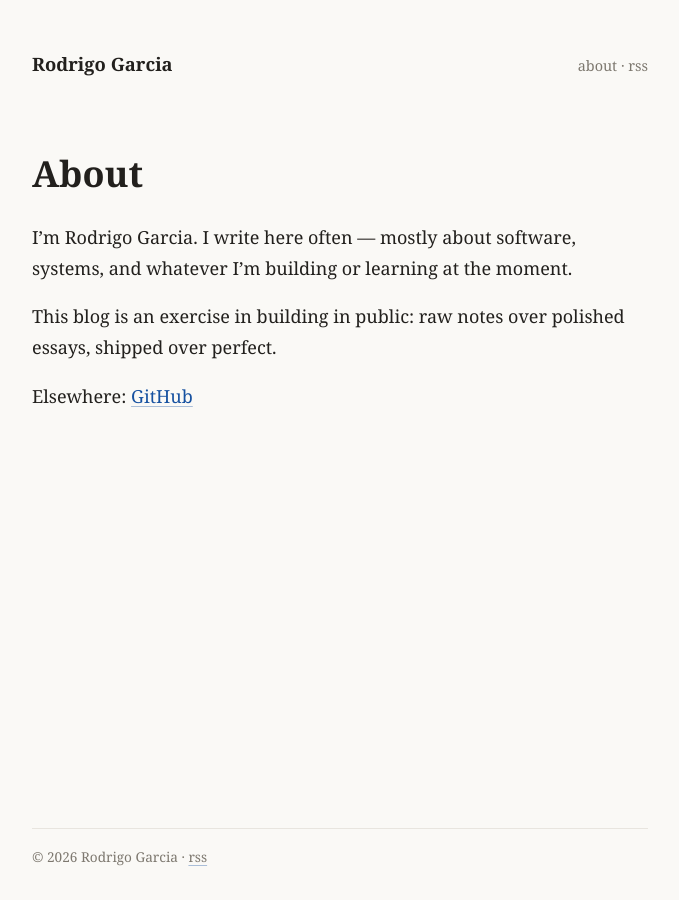
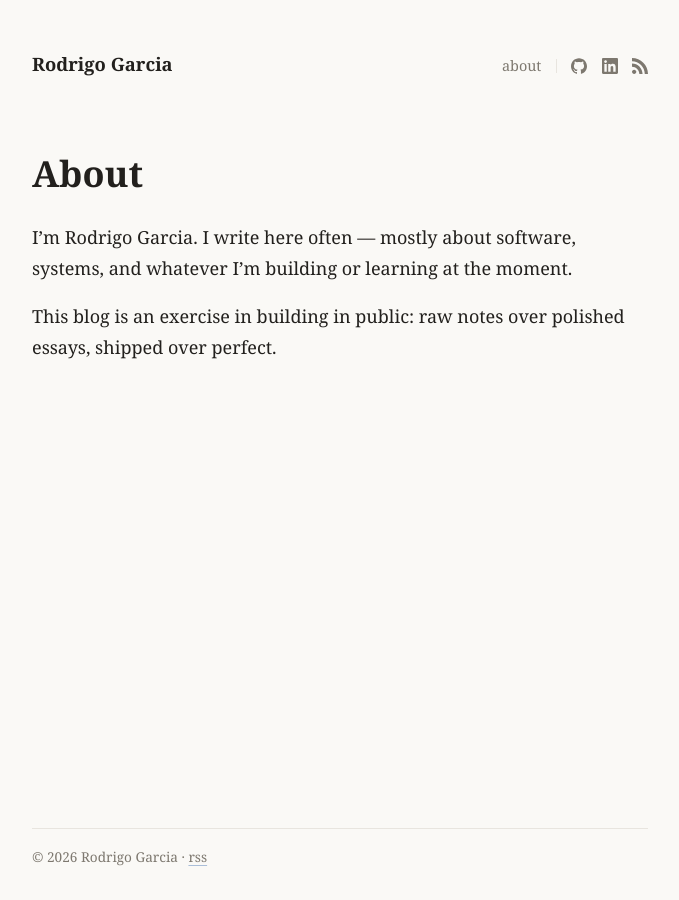
Before and after one commit to rogarcia/rogarcia.github.io, a Jekyll site: the page built from about.md, in a window 1280 px wide. Shown: the whole page, without its empty margins (300-979 px from the left). Built offline with Jekyll 4.4.1, drawn with Linux system fonts in a browser that asks for light colours.

Commit message:
top bar links

```diff
--- a/_config.yml
+++ b/_config.yml
@@ -2,6 +2,8 @@ title: Rodrigo Garcia
 description: Notes on software, systems, and whatever I'm building.
 url: "https://rogarcia.github.io"
 author: Rodrigo Garcia
+github_username: rogarcia
+linkedin_username: rogarcia
 
 permalink: /blog/:title/
 
--- a/_layouts/default.html
+++ b/_layouts/default.html
@@ -61,11 +61,26 @@
     }
     header.site .name:hover { text-decoration: underline; }
     header.site nav {
+      display: flex;
+      align-items: center;
+      gap: 0.9rem;
       font-size: 0.9rem;
       color: var(--muted);
     }
     header.site nav a { color: var(--muted); text-decoration: none; }
     header.site nav a:hover { color: var(--text); }
+    header.site nav .sep {
+      width: 1px;
+      height: 0.9rem;
+      background: var(--rule);
+    }
+    header.site nav .icon { display: flex; }
+    header.site nav svg {
+      width: 16px;
+      height: 16px;
+      fill: currentColor;
+      transition: color 0.15s;
+    }
     main { flex: 1; }
     h1, h2, h3 { line-height: 1.3; }
     article h1 { font-size: 1.7rem; margin: 0 0 0.35rem; }
@@ -129,8 +144,21 @@
   <header class="site">
     <a class="name" href="{{ '/' | relative_url }}">{{ site.title }}</a>
     <nav>
-      <a href="{{ '/about/' | relative_url }}">about</a> &middot;
-      <a href="{{ '/feed.xml' | relative_url }}">rss</a>
+      <a href="{{ '/about/' | relative_url }}">about</a>
+      <span class="sep" aria-hidden="true"></span>
+      {% if site.github_username %}
+      <a class="icon" href="https://github.com/{{ site.github_username }}" aria-label="GitHub" title="GitHub">
+        <svg viewBox="0 0 24 24" aria-hidden="true"><path d="M12 .297c-6.63 0-12 5.373-12 12 0 5.303 3.438 9.8 8.205 11.385.6.113.82-.258.82-.577 0-.285-.01-1.04-.015-2.04-3.338.724-4.042-1.61-4.042-1.61C4.422 18.07 3.633 17.7 3.633 17.7c-1.087-.744.084-.729.084-.729 1.205.084 1.838 1.236 1.838 1.236 1.07 1.835 2.809 1.305 3.495.998.108-.776.417-1.305.76-1.605-2.665-.3-5.466-1.332-5.466-5.93 0-1.31.465-2.38 1.235-3.22-.135-.303-.54-1.523.105-3.176 0 0 1.005-.322 3.3 1.23.96-.267 1.98-.399 3-.405 1.02.006 2.04.138 3 .405 2.28-1.552 3.285-1.23 3.285-1.23.645 1.653.24 2.873.12 3.176.765.84 1.23 1.91 1.23 3.22 0 4.61-2.805 5.625-5.475 5.92.42.36.81 1.096.81 2.22 0 1.606-.015 2.896-.015 3.286 0 .315.21.69.825.57C20.565 22.092 24 17.592 24 12.297c0-6.627-5.373-12-12-12"/></svg>
+      </a>
+      {% endif %}
+      {% if site.linkedin_username %}
+      <a class="icon" href="https://www.linkedin.com/in/{{ site.linkedin_username }}" aria-label="LinkedIn" title="LinkedIn">
+        <svg viewBox="0 0 24 24" aria-hidden="true"><path d="M20.447 20.452h-3.554v-5.569c0-1.328-.027-3.037-1.852-3.037-1.853 0-2.136 1.445-2.136 2.939v5.667H9.351V9h3.414v1.561h.046c.477-.9 1.637-1.85 3.37-1.85 3.601 0 4.267 2.37 4.267 5.455v6.286zM5.337 7.433c-1.144 0-2.063-.926-2.063-2.065 0-1.138.92-2.063 2.063-2.063 1.14 0 2.064.925 2.064 2.063 0 1.139-.925 2.065-2.064 2.065zm1.782 13.019H3.555V9h3.564v11.452zM22.225 0H1.771C.792 0 0 .774 0 1.729v20.542C0 23.227.792 24 1.771 24h20.451C23.2 24 24 23.227 24 22.271V1.729C24 .774 23.2 0 22.222 0h.003z"/></svg>
+      </a>
+      {% endif %}
+      <a class="icon" href="{{ '/feed.xml' | relative_url }}" aria-label="RSS feed" title="RSS feed">
+        <svg viewBox="0 0 24 24" aria-hidden="true"><path d="M6.503 20.752c0 1.794-1.456 3.248-3.251 3.248-1.796 0-3.252-1.454-3.252-3.248 0-1.794 1.456-3.248 3.252-3.248 1.795.001 3.251 1.454 3.251 3.248zM0 8.18v4.811c6.05.062 10.96 4.966 11.022 11.009h4.817C15.777 15.29 8.721 8.242 0 8.18zm0-3.368c10.58.046 19.152 8.594 19.183 19.188H24C23.97 10.769 13.245.046 0 0v4.812z"/></svg>
+      </a>
     </nav>
   </header>
   <main>
--- a/about.md
+++ b/about.md
@@ -11,5 +11,3 @@ and whatever I'm building or learning at the moment.
 
 This blog is an exercise in building in public: raw notes over polished
 essays, shipped over perfect.
-
-Elsewhere: [GitHub](https://github.com/rogarcia)
```
